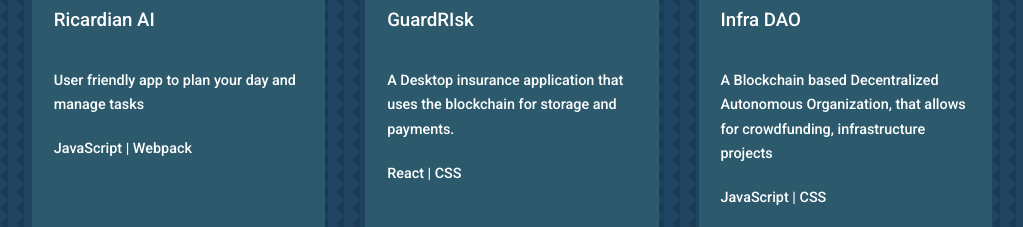
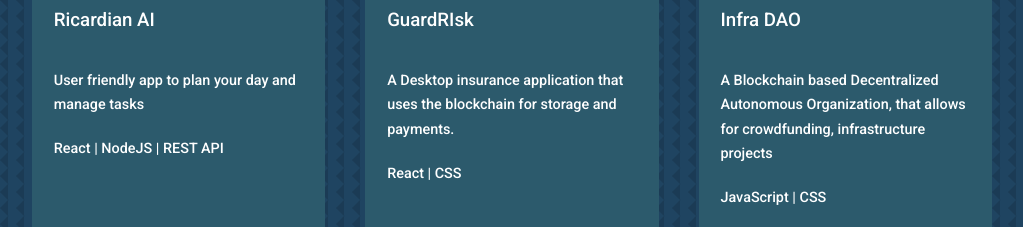
Before and after one commit to ZadenMubarak/tiola-business-site, a React (Create React App) app: page / in a window 1280 px wide. Shown: the part 2680-2907 px from the top of the page, without its empty margins (128-1151 px from the left). Built offline with nearby package versions, Linux system fonts and the light colour scheme.

Commit message:
fix on project stack

```diff
--- a/src/components/portfolio/Portfolio.jsx
+++ b/src/components/portfolio/Portfolio.jsx
@@ -47,7 +47,7 @@ const Portfolio = () => {
       title: 'Ricardian AI',
       img: IMG2,
       description: 'User friendly app to plan your day and manage tasks',
-      technologies: 'JavaScript | Webpack',
+      technologies: 'React | NodeJS | REST API',
       link: 'https://riccardian-ai.vercel.app/',
       github: 'https://github.com/IKalonji/RiccardianAI',
     },
```
